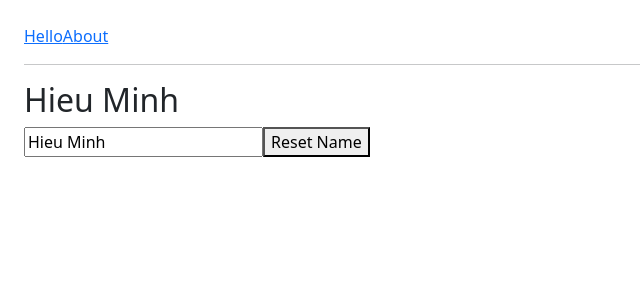
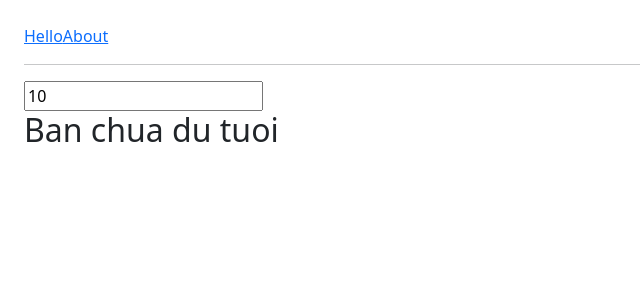
Before and after one commit to mhfed/angular, an Angular app: page / in a window 1280 px wide. Shown: the top 300 px of the page, without its empty margins (0-640 px from the left). Built offline with nearby package versions, Linux system fonts and the light colour scheme.

Commit message:
ng-template

```diff
--- a/src/app/app.component.html
+++ b/src/app/app.component.html
@@ -3,9 +3,11 @@
   <a routerLink="about">About</a>
   <hr />
   <div>
-    <h2>{{ name }}</h2>
-    <input type="text" [(ngModel)]="name" />
-    <button (click)="resetName()">Reset Name</button>
+    <input type="text" [(ngModel)]="age" />
+
+    <div *ngIf="age <= 18; then tre; else gia"></div>
+    <ng-template #tre> <h2>Ban chua du tuoi</h2> </ng-template>
+    <ng-template #gia> <h2>Ban da du tuoi</h2> </ng-template>
   </div>
 </header>
 <router-outlet></router-outlet>
--- a/src/app/app.component.ts
+++ b/src/app/app.component.ts
@@ -7,7 +7,5 @@ import { Component } from '@angular/core';
 })
 export class AppComponent {
   public name = 'Hieu Minh';
-  public resetName(): void {
-    this.name = '';
-  }
+  public age = 10;
 }
```
